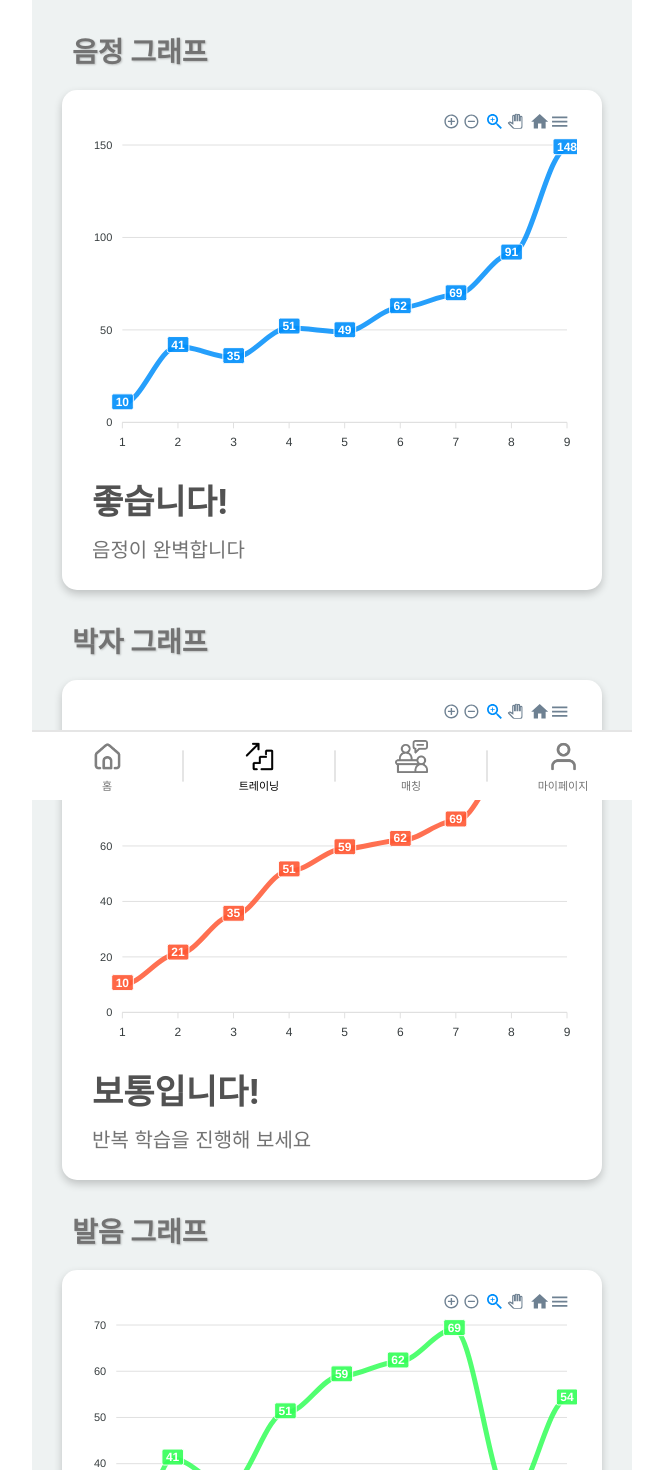
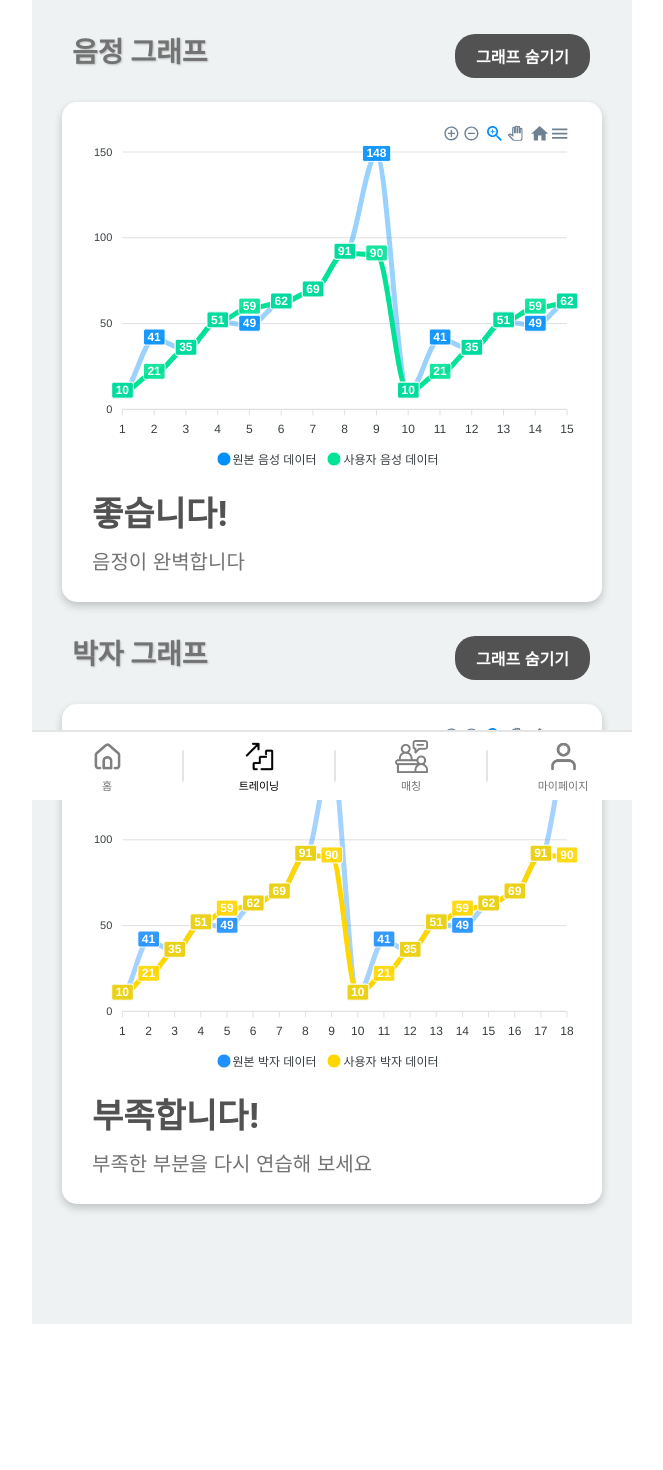
Before and after one commit to 9dongb/ai_vocal_training, a React (Create React App) app in the folder front-end/: page /feedbackChart in a window 1280 px wide. Shown: the top 1470 px of the page, without its empty margins (308-971 px from the left). After the commit the page ends 1324 px from the top, so only its background shows below. Built offline with nearby package versions, Linux system fonts and the light colour scheme.

Commit message:
[완료] 피드백 차트 그래프 구현 및 토글 이미지 전환 구조, 피드백 자세히보기 버튼, [오류] 이미지 불러오기 기능 오류 발생

```diff
--- a/front-end/src/feedback.css
+++ b/front-end/src/feedback.css
@@ -1,8 +1,19 @@
 .feedback {
   background-color: #eef2f2;
   padding: 30px;
-
   margin-bottom: 40px;
+}
+.header_section {
+  display: flex;
+  padding-right: 30px;
+  justify-content: space-between;
+  align-items: center;
+}
+.detail_label {
+  margin-bottom: 10px;
+  font-size: 20px;
+  color: #4b8e96;
+  font-weight: bold;
 }
 .feedback_component {
   border-radius: 15px;
@@ -18,6 +29,29 @@
 .feedback_chart_component {
   height: 500px;
   display: block;
+}
+
+.feedback_chart_title {
+  display: flex;
+  justify-content: space-between;
+  padding-right: 10px;
+}
+
+.feedback_chart_toggle {
+  background-color: #525252; /* 기본 색상 */
+  border: none; /* 테두리 없앰 */
+  color: white; /* 텍스트 색상 */
+  padding: 10px 20px; /* 내부 여백 */
+  text-align: center;
+  text-decoration: none;
+  display: inline-block;
+  font-size: 16px;
+  width: 135px;
+  margin: 4px 2px;
+  cursor: pointer;
+  font-weight: bold;
+  border-radius: 20px; /* 동그란 버튼 */
+  transition: background-color 0.3s ease; /* 부드러운 색상 전환 */
 }
 
 .feedback_chart {
--- a/front-end/src/feedback.js
+++ b/front-end/src/feedback.js
@@ -3,8 +3,18 @@ import "./feedback.css";
 import "./common/root.css";
 import Footer from "./common/Footer";
 import { Link } from "react-router-dom";
+import { useLocation } from "react-router-dom";
 
 function Feedback() {
+  const location = useLocation();
+
+  // location.state로 전달된 값을 받습니다.
+  const { songTitle, artist, imagePath } = location.state || {
+    songTitle: "기본 제목",
+    artist: "기본 가수",
+    imagePath: "./img/songs/default.png", // 기본 이미지 경로
+  };
+
   return (
     <div className="body">
       <div className="container">
@@ -12,23 +22,14 @@ function Feedback() {
           <div className="header_title">평가노래</div>
           <div className="feedback_song_info feedback_component">
             <div>
-              <div className="feedback_song_info_songname feedback_header">안아줘</div>
-              <div className="feedback_song_info_singer feedback_text">정준일</div>
+              <div className="feedback_song_info_songname feedback_header">{songTitle}</div>
+              <div className="feedback_song_info_singer feedback_text">{artist}</div>
             </div>
 
             <div className="feedback_song_info_container">
-              <img className="feedback_song_info_img" src=".\img\songs\cover_hug.png" alt="안아줘" />
+              <img className="feedback_song_info_img" src={imagePath} alt={songTitle} />
             </div>
           </div>
-          <Link to="/wrongPart">
-          <div className="header_title">틀린구간</div>
-          <div className="wrong_part feedback_component">
-            <div>
-              <div className="feedback_header">확인 및 연습</div>
-              <div className="feedback_text">부족한 부분을 다시 연습해보세요</div>
-            </div>
-          </div>
-          </Link>
 
           <div className="header_title">종합 점수</div>
           <div className="feedback_final_score feedback_component">
@@ -38,7 +39,14 @@ function Feedback() {
             </div>
           </div>
 
-          <div className="header_title part_score">파트 점수</div>
+          <div className="header_section">
+            <div className="header_title part_score">파트 점수</div>
+            <div className="detail_label">
+              <Link to={{ pathname: "/feedbackChart", state: { songTitle: songTitle, artist: artist, imagePath: imagePath } }} className="detail_link">
+                자세히 보기
+              </Link>
+            </div>
+          </div>
           <div className="grow_component">
             <div className="grow_component_1">
               <img src=".\img\key.png" alt="음정 아이콘"></img>
@@ -62,6 +70,16 @@ function Feedback() {
               <div className="pronun_score">78점</div>
             </div>
           </div>
+
+          <Link to="/wrongPart">
+            <div className="header_title">틀린구간</div>
+            <div className="wrong_part feedback_component">
+              <div>
+                <div className="feedback_header">확인 및 연습</div>
+                <div className="feedback_text">부족한 부분을 다시 연습해보세요</div>
+              </div>
+            </div>
+          </Link>
         </div>
         <Footer activeTab="training" />
       </div>
--- a/front-end/src/feedbackChart.js
+++ b/front-end/src/feedbackChart.js
@@ -1,151 +1,166 @@
 import React, { useState } from "react";
+import { useLocation } from "react-router-dom";
 import "./feedback.css";
 import "./common/root.css";
 import Footer from "./common/Footer";
 import Chart from "react-apexcharts";
 
 function FeedbackChart() {
+  const location = useLocation();
+  const { artist, songTitle } = location.state || {
+    artist: "기본 가수",
+    songTitle: "기본 제목",
+  };
+
+  const tuneGraphSrc = `/assets/graph/${artist}-${songTitle}.png`;
+  const beatGraphSrc = `/assets/graph/${artist}-${songTitle}-beat.png`;
+
+  const [showTuneChart, setShowTuneChart] = useState(true);
+  const [showBeatChart, setShowBeatChart] = useState(true);
+
+  // 각 차트에 대한 평가 결과 상태
+  const [tuneFeedbackLevel, setTuneFeedbackLevel] = useState(1); // 1: 좋습니다, 2: 보통입니다, 3: 부족합니다
+  const [beatFeedbackLevel, setBeatFeedbackLevel] = useState(3); // 1: 좋습니다, 2: 보통입니다, 3: 부족합니다
+
   const [tuneChartData, setTuneChartData] = useState({
     series: [
       {
-        name: "Tune Data",
-        data: [10, 41, 35, 51, 49, 62, 69, 91, 148],
+        name: "원본 음성 데이터",
+        data: [10, 41, 35, 51, 49, 62, 69, 91, 148, 10, 41, 35, 51, 49, 62],
+      },
+      {
+        name: "사용자 음성 데이터",
+        data: [10, 21, 35, 51, 59, 62, 69, 91, 90, 10, 21, 35, 51, 59, 62],
       },
     ],
     options: {
       chart: {
-        //height: 350,
-        //type: "line",
         zoom: {
           enabled: true,
         },
       },
-      //colors: ["#FF5733", "#33FF57"],
       dataLabels: {
         enabled: true,
       },
       stroke: {
         curve: "smooth",
       },
-      title: {
-        text: "",
-        align: "left",
+      fill: {
+        opacity: [0.4, 1],
       },
-      xaxis: {
-        //categories: ["Jan", "Feb", "Mar", "Apr", "May", "Jun", "Jul", "Aug", "Sep"],
-      },
+      xaxis: {},
       tooltip: {
         enabled: true,
       },
     },
   });
+
   const [beatChartData, setBeatChartData] = useState({
     series: [
       {
-        name: "Beat Data",
-        data: [10, 21, 35, 51, 59, 62, 69, 91, 90],
+        name: "원본 박자 데이터",
+        data: [10, 41, 35, 51, 49, 62, 69, 91, 148, 10, 41, 35, 51, 49, 62, 69, 91, 148],
+      },
+      {
+        name: "사용자 박자 데이터",
+        data: [10, 21, 35, 51, 59, 62, 69, 91, 90, 10, 21, 35, 51, 59, 62, 69, 91, 90],
       },
     ],
     options: {
       chart: {
-        //height: 350,
-        //type: "line",
         zoom: {
           enabled: true,
         },
       },
-
-      colors: ["#FF5733"],
+      colors: ["#1E90FF", "#FFD700"],
       dataLabels: {
         enabled: true,
       },
       stroke: {
         curve: "smooth",
       },
-      title: {
-        text: "",
-        align: "left",
+      fill: {
+        opacity: [0.4, 1],
       },
-      xaxis: {
-        //categories: ["Jan", "Feb", "Mar", "Apr", "May", "Jun", "Jul", "Aug", "Sep"],
-      },
-      tooltip: {
-        enabled: true,
-      },
-    },
-  });
-  const [pronunciationChartData, setPronunciationChartData] = useState({
-    series: [
-      {
-        name: "Pronunciation Data",
-        data: [10, 41, 35, 51, 59, 62, 69, 32, 54],
-      },
-    ],
-    options: {
-      chart: {
-        //height: 350,
-        //type: "line",
-        zoom: {
-          enabled: true,
-        },
-      },
-      colors: ["#33FF57"],
-      dataLabels: {
-        enabled: true,
-      },
-      stroke: {
-        curve: "smooth",
-      },
-      title: {
-        text: "",
-        align: "left",
-      },
-      xaxis: {
-        //categories: ["Jan", "Feb", "Mar", "Apr", "May", "Jun", "Jul", "Aug", "Sep"],
-      },
+      xaxis: {},
       tooltip: {
         enabled: true,
       },
     },
   });
 
+  // 피드백 메시지 결정 함수
+  const getFeedbackMessage = (level) => {
+    switch (level) {
+      case 1:
+        return {
+          header: "좋습니다!",
+          text: "음정이 완벽합니다",
+        };
+      case 2:
+        return {
+          header: "보통입니다!",
+          text: "반복 학습을 진행해 보세요",
+        };
+      case 3:
+        return {
+          header: "부족합니다!",
+          text: "부족한 부분을 다시 연습해 보세요",
+        };
+      default:
+        return {
+          header: "",
+          text: "",
+        };
+    }
+  };
+
   return (
     <div className="body">
       <div className="container">
         <div className="feedback">
-          <div className="header_title">음정 그래프</div>
+          {/* 음정 그래프 */}
+          <div className="feedback_chart_title">
+            <div className="header_title">음정 그래프</div>
+            <button className="feedback_chart_toggle" onClick={() => setShowTuneChart(!showTuneChart)}>
+              {showTuneChart ? "그래프 숨기기" : "그래프 보기"}
+            </button>
+          </div>
+          <div className="feedback_component feedback_chart_component">
+            <div className="feedback_chart">
+              {showTuneChart ? (
+                <Chart options={tuneChartData.options} series={tuneChartData.series} type="line" width={500} height={350} />
+              ) : (
+                <img src={tuneGraphSrc} alt="음정 그래프" width={500} height={350} />
+              )}
+            </div>
+            <div>
+              {/* 음정 피드백 */}
+              <div className="feedback_song_info_songname feedback_header">{getFeedbackMessage(tuneFeedbackLevel).header}</div>
+              <div className="feedback_song_info_singer feedback_text">{getFeedbackMessage(tuneFeedbackLevel).text}</div>
+            </div>
+          </div>
+
+          {/* 박자 그래프 */}
+          <div className="feedback_chart_title">
+            <div className="header_title">박자 그래프</div>
+            <button className="feedback_chart_toggle" onClick={() => setShowBeatChart(!showBeatChart)}>
+              {showBeatChart ? "그래프 숨기기" : "그래프 보기"}
+            </button>
+          </div>
 
           <div className="feedback_component feedback_chart_component">
             <div className="feedback_chart">
-              <Chart options={tuneChartData.options} series={tuneChartData.series} type="line" width={500} height={350} />
+              {showBeatChart ? (
+                <Chart options={beatChartData.options} series={beatChartData.series} type="line" width={500} height={350} />
+              ) : (
+                <img src={beatGraphSrc} alt="박자 그래프" width={500} height={350} />
+              )}
             </div>
             <div>
-              <div className=" feedback_header">좋습니다!</div>
-              <div className=" feedback_text">음정이 완벽합니다</div>
-            </div>
-          </div>
-
-          <div className="header_title">박자 그래프</div>
-
-          <div className="feedback_component feedback_chart_component">
-            <div className="feedback_chart">
-              <Chart options={beatChartData.options} series={beatChartData.series} type="line" width={500} height={350} />
-            </div>
-            <div>
-              <div className="feedback_song_info_songname feedback_header">보통입니다!</div>
-              <div className="feedback_song_info_singer feedback_text">반복 학습을 진행해 보세요</div>
-            </div>
-          </div>
-
-          <div className="header_title">발음 그래프</div>
-
-          <div className="feedback_component feedback_chart_component">
-            <div className="feedback_chart">
-              <Chart options={pronunciationChartData.options} series={pronunciationChartData.series} type="line" width={500} height={350} />
-            </div>
-            <div>
-              <div className="feedback_song_info_songname feedback_header">많이 부족합니다!</div>
-              <div className="feedback_song_info_singer feedback_text">부족한 부분을 다시 연습해 보세요</div>
+              {/* 박자 피드백 */}
+              <div className="feedback_song_info_songname feedback_header">{getFeedbackMessage(beatFeedbackLevel).header}</div>
+              <div className="feedback_song_info_singer feedback_text">{getFeedbackMessage(beatFeedbackLevel).text}</div>
             </div>
           </div>
         </div>
@@ -154,4 +169,5 @@ function FeedbackChart() {
     </div>
   );
 }
+
 export default FeedbackChart;
```
